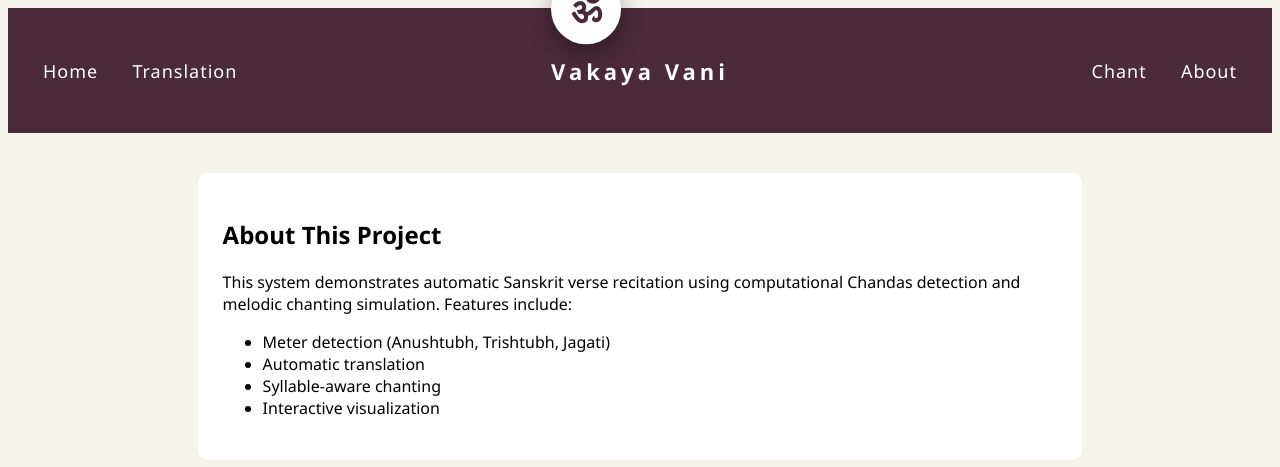
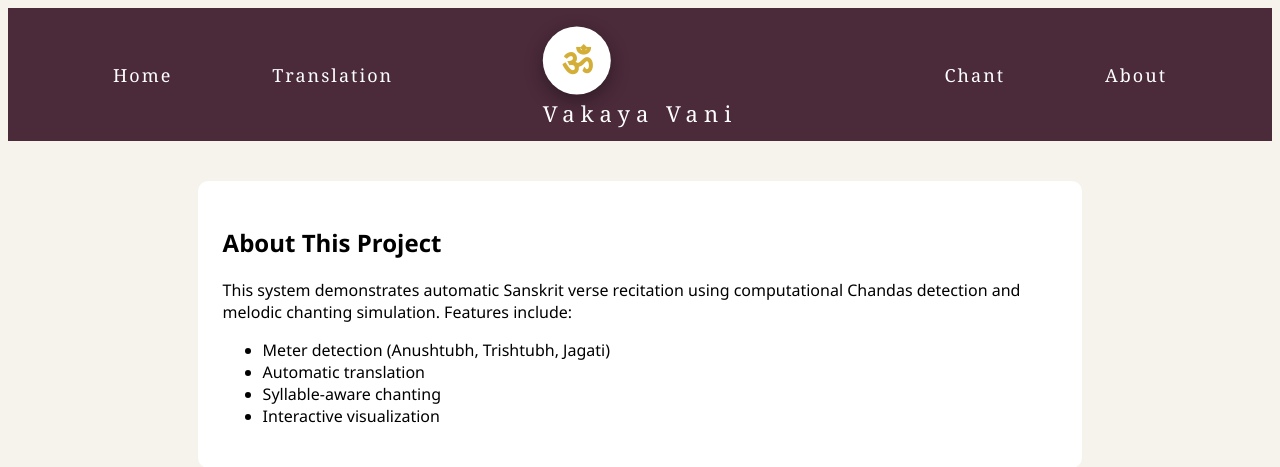
Before and after one commit to PHANTOMNOVAX/4-BIT, a Flask app: page /about in a window 1280 px wide. Shown: the top 467 px of the page. Run offline with Flask 3, Linux system fonts and the light colour scheme.

Commit message:
Update navbar.html

```diff
--- a/templates/navbar.html
+++ b/templates/navbar.html
@@ -1,3 +1,102 @@
+<style>
+
+.navbar{
+display:flex;
+justify-content:space-between;
+align-items:center;
+background:#4b2a3a;
+padding:24px 90px;
+position:relative;
+font-family:Georgia, serif;
+}
+
+/* LEFT SIDE LINKS */
+
+.nav-left{
+display:flex;
+gap:70px;
+}
+
+.nav-left a{
+color:white;
+text-decoration:none;
+font-size:18px;
+letter-spacing:2px;
+transition:0.3s ease;
+}
+
+/* RIGHT SIDE LINKS */
+
+.nav-right{
+display:flex;
+gap:70px;
+}
+
+.nav-right a{
+color:white;
+text-decoration:none;
+font-size:18px;
+letter-spacing:2px;
+transition:0.3s ease;
+}
+
+/* CENTER LOGO BLOCK */
+
+.logo-wrapper{
+position:absolute;
+left:50%;
+top:50%;
+transform:translate(-50%, -50%);
+text-align:center;
+}
+
+/* OM LOGO STYLE */
+
+.logo-circle{
+height:68px;
+width:68px;
+background:white;
+border-radius:50%;
+display:flex;
+align-items:center;
+justify-content:center;
+font-size:36px;
+color:#d4af37; /* GOLD OM */
+box-shadow:0px 6px 18px rgba(0,0,0,0.35);
+
+animation:logoFloat 2s ease-in-out infinite alternate;
+}
+
+/* FLOAT ANIMATION */
+
+@keyframes logoFloat{
+from{
+transform:translateY(-2px);
+}
+to{
+transform:translateY(6px);
+}
+}
+
+/* BRAND NAME */
+
+.brand-name{
+color:white;
+font-size:22px;
+letter-spacing:6px;
+margin-top:8px;
+}
+
+/* HOVER EFFECT */
+
+.nav-left a:hover,
+.nav-right a:hover{
+color:#d4af37;
+}
+
+</style>
+
+
 <div class="navbar">
 
 <div class="nav-left">
@@ -5,17 +104,12 @@
 <a href="/translate">Translation</a>
 </div>
 
-    <div class="logo-container">
 
-        <div class="logo-circle">
-            ॐ
+<div class="logo-wrapper">
+<div class="logo-circle">ॐ</div>
+<div class="brand-name">Vakaya Vani</div>
 </div>
 
-        <div class="logo-text">
-            Vakaya Vani
-        </div>
-
-    </div>
 
 <div class="nav-right">
 <a href="/chant">Chant</a>
```
Lines whose indentation alone changed are shown as unchanged.
